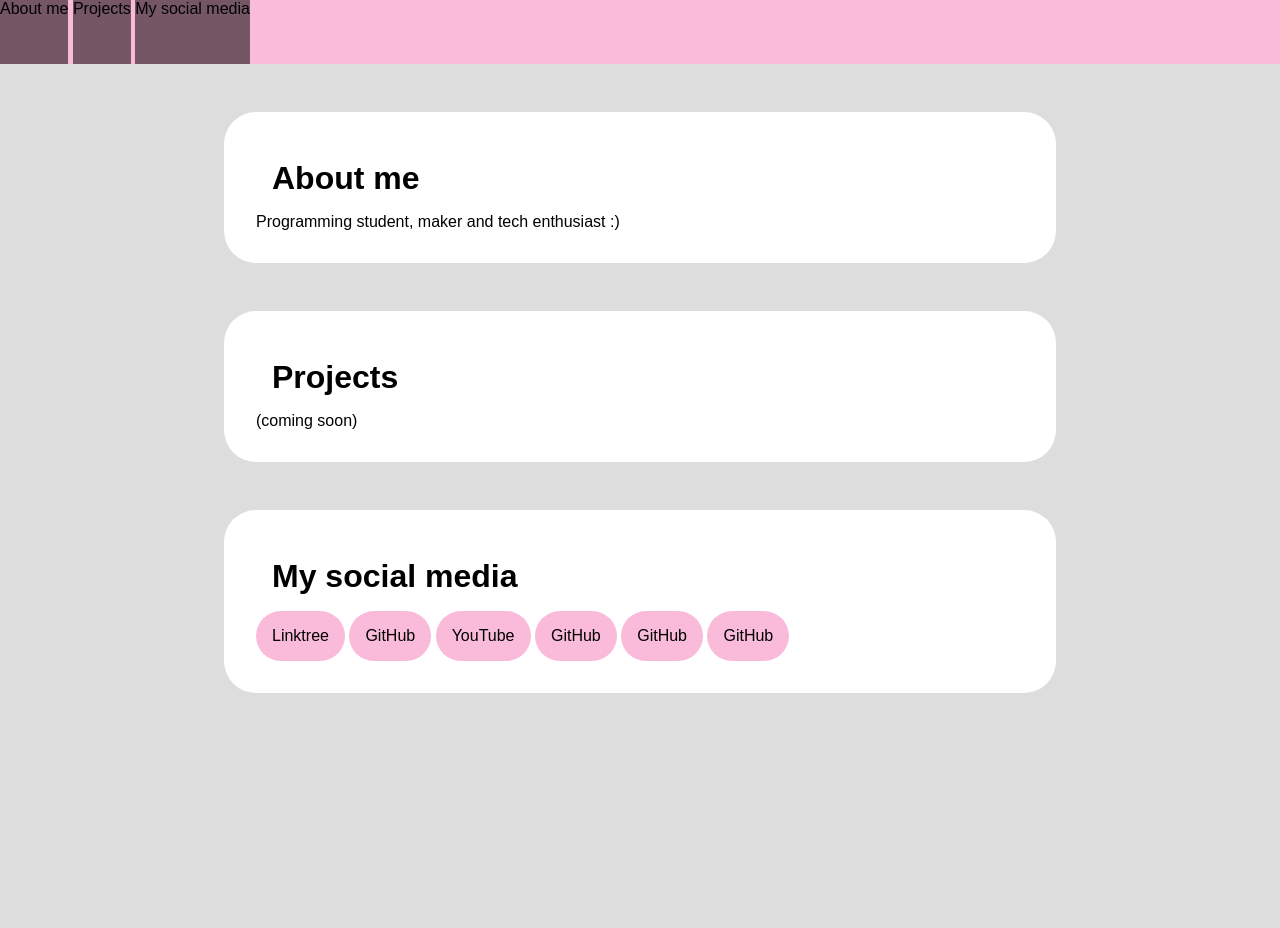
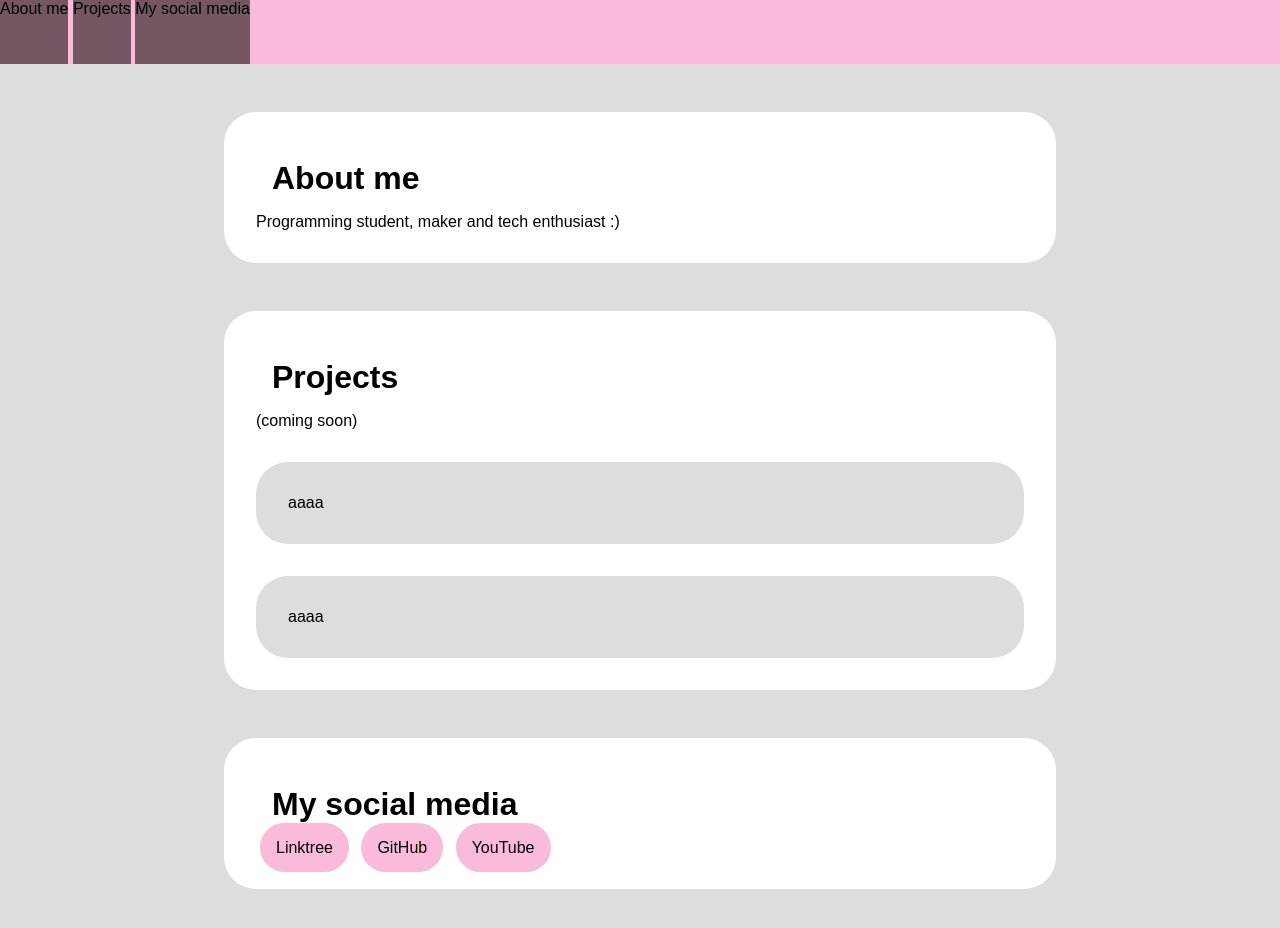
Before and after one commit to graycat02/graycat02.github.io, a plain HTML site: page index.html in a window 1280 px wide. Before the commit the page ends 800 px from the top, so only its background shows below. Drawn offline with Linux system fonts and the light colour scheme.

Commit message:
Updated page

```diff
--- a/index.html
+++ b/index.html
@@ -21,16 +21,19 @@
     <div class="block">
       <h1>Projects</h1>
       <p>(coming soon)</p>
+      <div class="project">
+        <p>aaaa</p>
+      </div>
+      <div class="project">
+        <p>aaaa</p>
+      </div>
     </div>
     <div class="block">
       <h1>My social media</h1>
       <ul class="socialmedia">
-        <li><a href="https://linktr.ee/graycat02">Linktree</li>
-        <li><a href="https://github.com/graycat02">GitHub</li>
-        <li><a href="https://youtube.com/@graycat02">YouTube</li>
-        <li><a href="https://github.com/graycat02">GitHub</li>
-        <li><a href="https://github.com/graycat02">GitHub</li>
-        <li><a href="https://github.com/graycat02">GitHub</li>
+        <li><a href="https://linktr.ee/graycat02">Linktree</a></li>
+        <li><a href="https://github.com/graycat02">GitHub</a></li>
+        <li><a href="https://youtube.com/@graycat02">YouTube</a></li>
       </ul>
     </div>
   </div>
--- a/styles/index.css
+++ b/styles/index.css
@@ -47,6 +47,14 @@ div.block{
   min-width: 300px;
 }
 
+div.project{
+  padding: 32px;
+  border-radius: 32px;
+  margin-top: 32px;
+  background: #ddd;
+  width: calc(100% - 64px);
+}
+
 h1{
   margin: 16px;
 }
@@ -54,7 +62,11 @@ h1{
 ul.socialmedia li{
   list-style: none;
   display: inline-block;
+}
+
+ul.socialmedia li a{
   background: #fabada;
+  border-radius: 999px;
   padding: 16px;
-  border-radius: 999px;
+  margin: 4px;
 }
```
